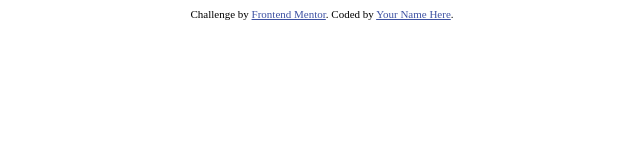
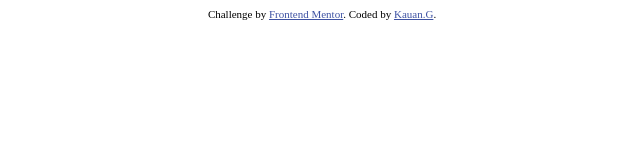
Before and after one commit to kauangomesm/calculadora, a plain HTML site: page index.html in a window 1280 px wide. Shown: the full height of the page, 318-958 px from the left. Drawn offline with Linux system fonts and the light colour scheme.

Commit message:
Update index.html

```diff
--- a/index.html
+++ b/index.html
@@ -20,7 +20,7 @@
 
   <div class="attribution">
     Challenge by <a href="https://www.frontendmentor.io?ref=challenge" target="_blank">Frontend Mentor</a>.
-    Coded by <a href="#">Your Name Here</a>.
+    Coded by <a href="#">Kauan.G</a>.
   </div>
 </body>
 </html>
```
